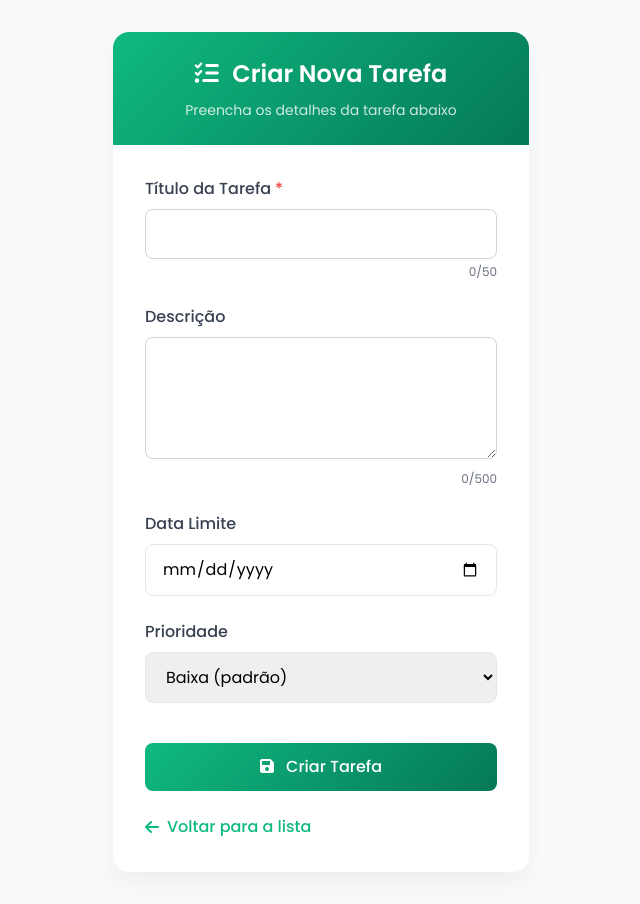
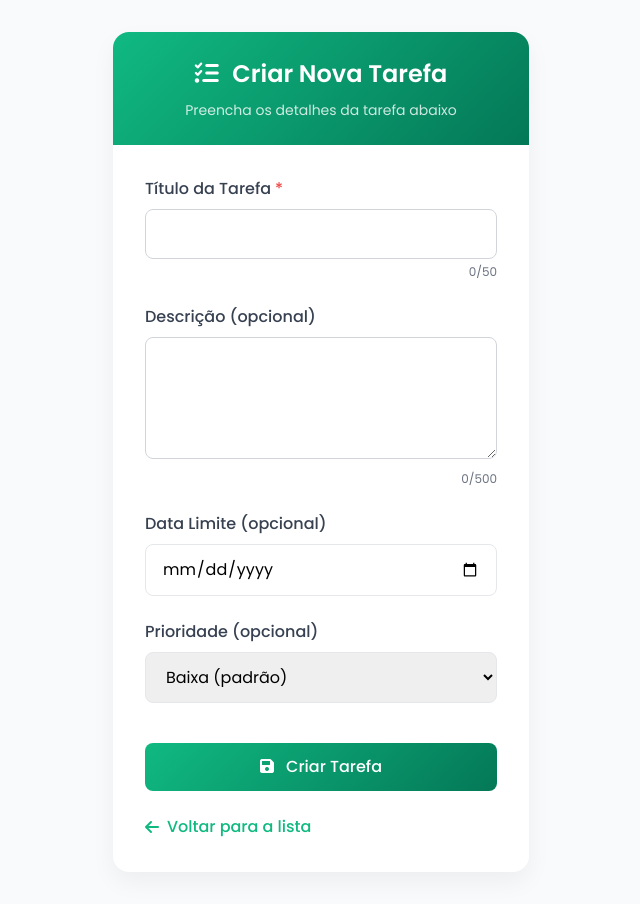
Before and after one commit to Vitor-Bobato/TaskManager, a Laravel app: page /tasks/create in a window 1280 px wide. Shown: the whole page, without its empty margins (319-959 px from the left). Run offline with Laravel 12, Linux system fonts and the light colour scheme; some libraries are stand-ins or nearby versions.

Commit message:
atualizando criação de task

```diff
--- a/app/Http/Controllers/TaskController.php
+++ b/app/Http/Controllers/TaskController.php
@@ -25,27 +25,31 @@ class TaskController extends Controller
 
     public function store(Request $request)
 {
-        $request->validate
-        ([
-            'title' => ['required', 'regex:/[A-Za-zÀ-ÿ]/', 'max:255'],
-            'description' => ['required', 'regex:/[A-Za-zÀ-ÿ]/'],
-            'due_date' => 'nullable|date',
-            'priority' => 'required|in:Alta,Media,Baixa',
+    $request->validate([
+        'title' => ['required', 'string', 'max:255'], // Obrigatório e máximo 255 caracteres
+        'description' => ['nullable', 'string'], // Opcional (nullable) e tipo string
+        'due_date' => 'nullable|date', // Opcional
+        'priority' => 'required|in:Alta,Media,Baixa', // Obrigatório
     ]);
 
     $data = $request->all();
+
+    // Garante que due_date seja null se vazio
     if (empty($data['due_date'])) {
         $data['due_date'] = null;
+    }
+
+    // Define prioridade padrão como 'Baixa' se não for informada
+    if (empty($data['priority'])) {
+        $data['priority'] = 'Baixa';
     }
 
     $task = Task::create($data);
 
     Log::info('Tarefa criada', ['id' => $task->id, 'title' => $task->title]);
 
-
     return redirect()->route('tasks.index')->with('success', 'Tarefa criada com sucesso!');
 }
-
     public function destroy($id)
     {
         $task = Task::findOrFail($id);
--- a/resources/views/tasks/create.blade.php
+++ b/resources/views/tasks/create.blade.php
@@ -178,22 +178,22 @@
                     </div>
 
                     <div class="input-group">
-                        <label for="description" class="input-label">Descrição</label>
+                        <label for="description" class="input-label">Descrição (opcional)</label>
                         <textarea id="description" name="description" class="input-field" rows="4"
                                   maxlength="500" oninput="updateCharCounter('description', 500)">{{ old('description') }}</textarea>
                         <div class="char-counter" id="counter-description">0/500</div>
                     </div>
 
                     <div class="input-group">
-                        <label for="due_date" class="input-label">Data Limite</label>
+                        <label for="due_date" class="input-label">Data Limite (opcional)</label>
                         <input type="date" id="due_date" name="due_date" class="input-field"
                                value="{{ old('due_date') }}">
                     </div>
 
                     <div class="input-group">
-                        <label for="priority" class="input-label">Prioridade</label>
+                        <label for="priority" class="input-label">Prioridade (opcional)</label>
                         <select id="priority" name="priority" class="input-field">
-                            <option value="Baixa" selected class="priority-low">Baixa (padrão)</option>
+                            <option value="Baixa" {{ old('priority', 'Baixa') == 'Baixa' ? 'selected' : '' }} class="priority-low">Baixa (padrão)</option>
                             <option value="Alta" {{ old('priority') == "Alta" ? 'selected' : '' }} class="priority-high">Alta</option>
                             <option value="Media" {{ old('priority') == "Media" ? 'selected' : '' }} class="priority-medium">Média</option>
                         </select>
@@ -227,7 +227,7 @@
         </script>
     @endif
 
-    @if ($errors->any()))
+    @if ($errors->any())
         <script>
             Swal.fire({
                 icon: 'error',
```
Lines whose indentation alone changed are shown as unchanged.
